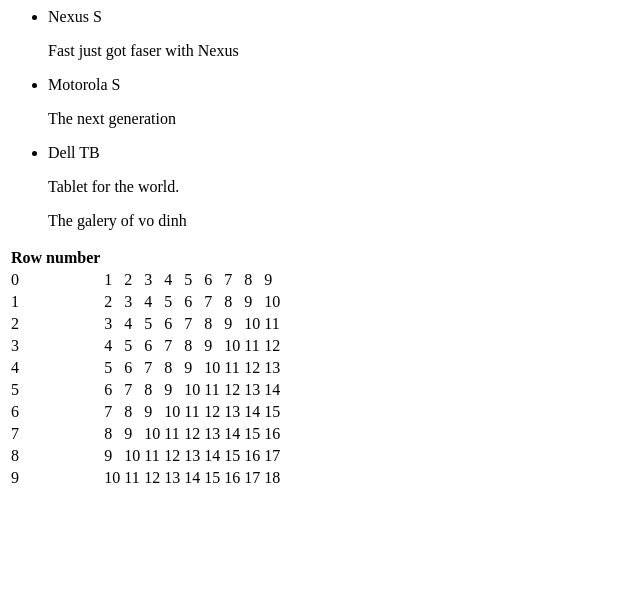
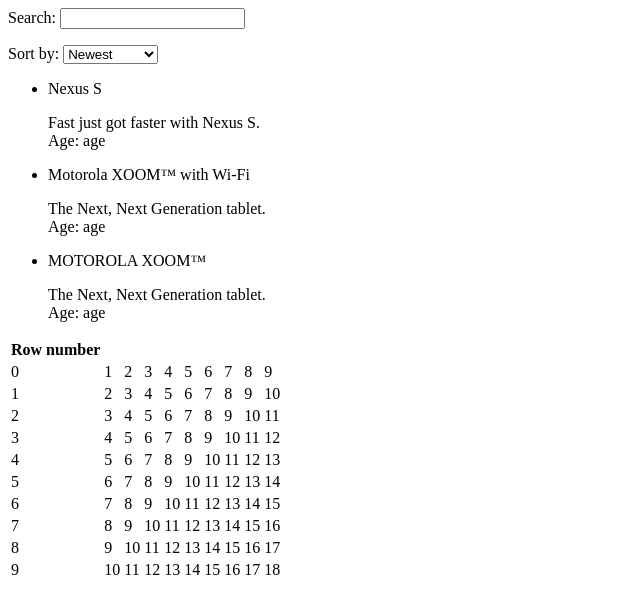
Before and after one commit to vdnh/angular-phone, a website: page app/index.html in a window 1280 px wide. Shown: the whole page, without its empty margins (0-640 px from the left). Drawn offline with nearby package versions, Linux system fonts and the light colour scheme.

Commit message:
First commit from NetBeqn

```diff
--- a/app/phone-list/phone-list.component.js
+++ b/app/phone-list/phone-list.component.js
@@ -3,32 +3,24 @@
 angular.
   module('phoneList').
   component('phoneList', {
-		  /*
-      template:
-			'<ul>' +
-    			'<li ng-repeat="phone in $ctrl.phones">' +
-      			'<span>{{phone.name}}</span>' +
-      			'<p>{{phone.snippet}}</p>' +
-    			'</li>' +
-    			'<p>Total of phones : {{phones.length}}  from the stock of {{$ctrl.name}}</p>' +
-  			'</ul>',//*/
-        templateUrl : 'phone-list/phone-list.template.html',
-  		controller: function PhoneListController(){
+    templateUrl: 'phone-list/phone-list.template.html',
+    controller: function PhoneListController() {
       this.phones = [
         {
-  					name : 'Nexus S',
-  					snippet : 'Fast just got faser with Nexus'
-  				},
-  				{
-  					name : 'Motorola S',
-  					snippet : 'The next generation'
-  				},
-  				{
-  					name : 'Dell TB',
-  					snippet : 'Tablet for the world.'
+          name: 'Nexus S',
+          snippet: 'Fast just got faster with Nexus S.',
+          age: 1
+        }, {
+          name: 'Motorola XOOM™ with Wi-Fi',
+          snippet: 'The Next, Next Generation tablet.',
+          age: 2
+        }, {
+          name: 'MOTOROLA XOOM™',
+          snippet: 'The Next, Next Generation tablet.',
+          age: 3
         }
       ];
-  			this.name = 'vo dinh';
+
+      this.orderProp = 'age';
     }
-
   });
--- a/app/phone-list/phone-list.template.html
+++ b/app/phone-list/phone-list.template.html
@@ -1,7 +1,35 @@
-<ul>
-	<li ng-repeat= 'phone in $ctrl.phones'>
-		<span>{{phone.name}}</span>
-		<p>{{phone.snippet}}</p>
-	</li>
-	<span>The galery of {{$ctrl.name}}</span>
-</ul>
+<div class="container-fluid">
+  <div class="row">
+    <div class="col-md-2">
+      <!--Sidebar content-->
+
+      <p>
+        Search:
+        <input ng-model="$ctrl.query">
+      </p>
+
+      <p>
+        Sort by:
+        <select ng-model="$ctrl.orderProp">
+          <option value="name">Alphabetical</option>
+          <option value="age">Newest</option>
+        </select>
+      </p>
+
+    </div>
+    <div class="col-md-10">
+      <!--Body content-->
+
+      <ul class="phones">
+        <li ng-repeat="phone in $ctrl.phones | filter:$ctrl.query | orderBy:$ctrl.orderProp">
+          <span>{{phone.name}}</span>
+          <p>{{phone.snippet}}<br>
+          	Age: {{$ctrl.orderProp}}
+          </p>
+
+        </li>
+      </ul>
+
+    </div>
+  </div>
+</div>
```
Also changed, not shown: app/phone-list/phone-list.component.spec.js (+11 -3 lines), e2e-tests/scenarios.js (+48 -3 lines), nbproject/project.xml (added, +9 -0 lines), 2 other files. Lines whose indentation alone changed are shown as unchanged.
